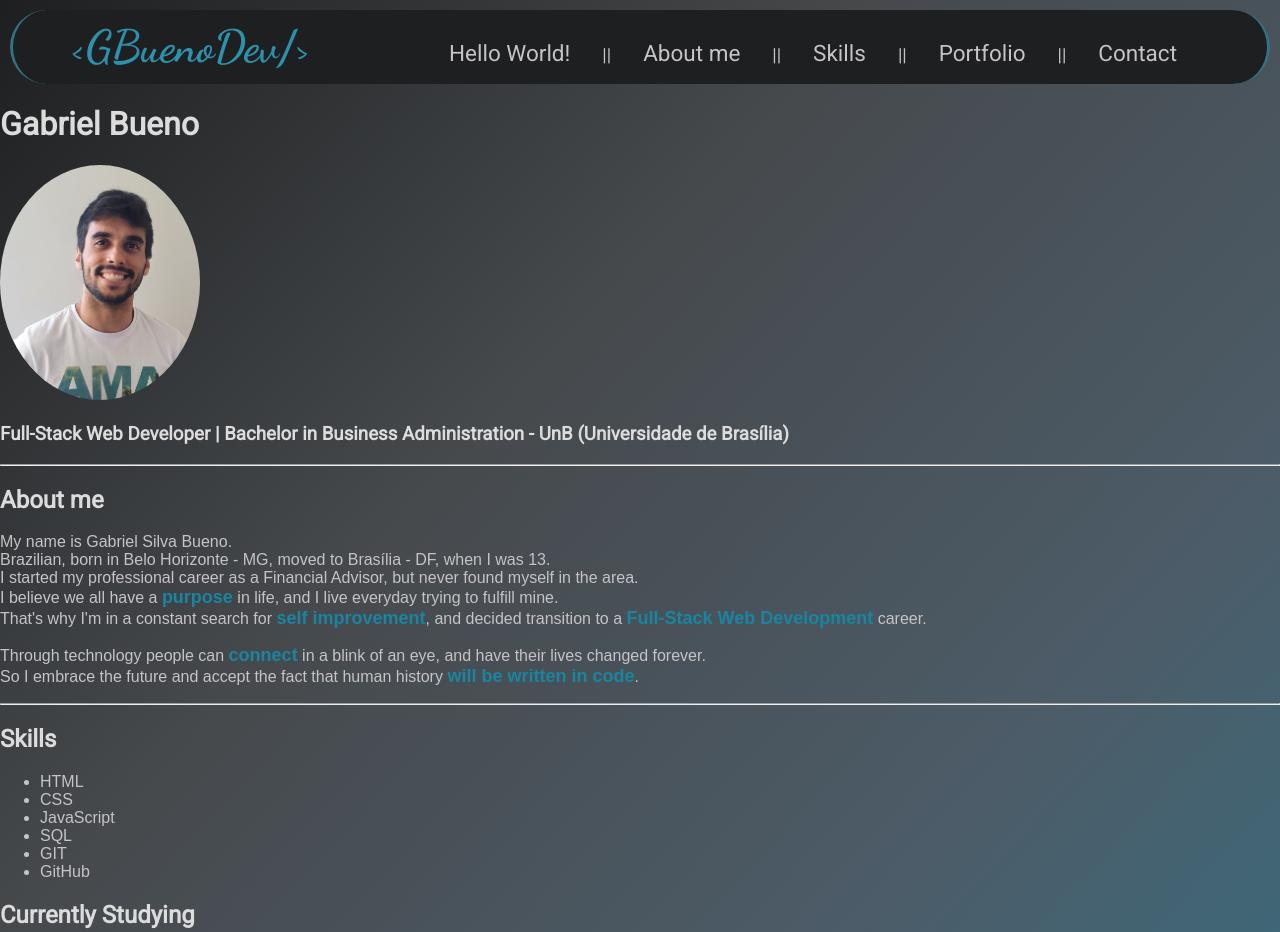
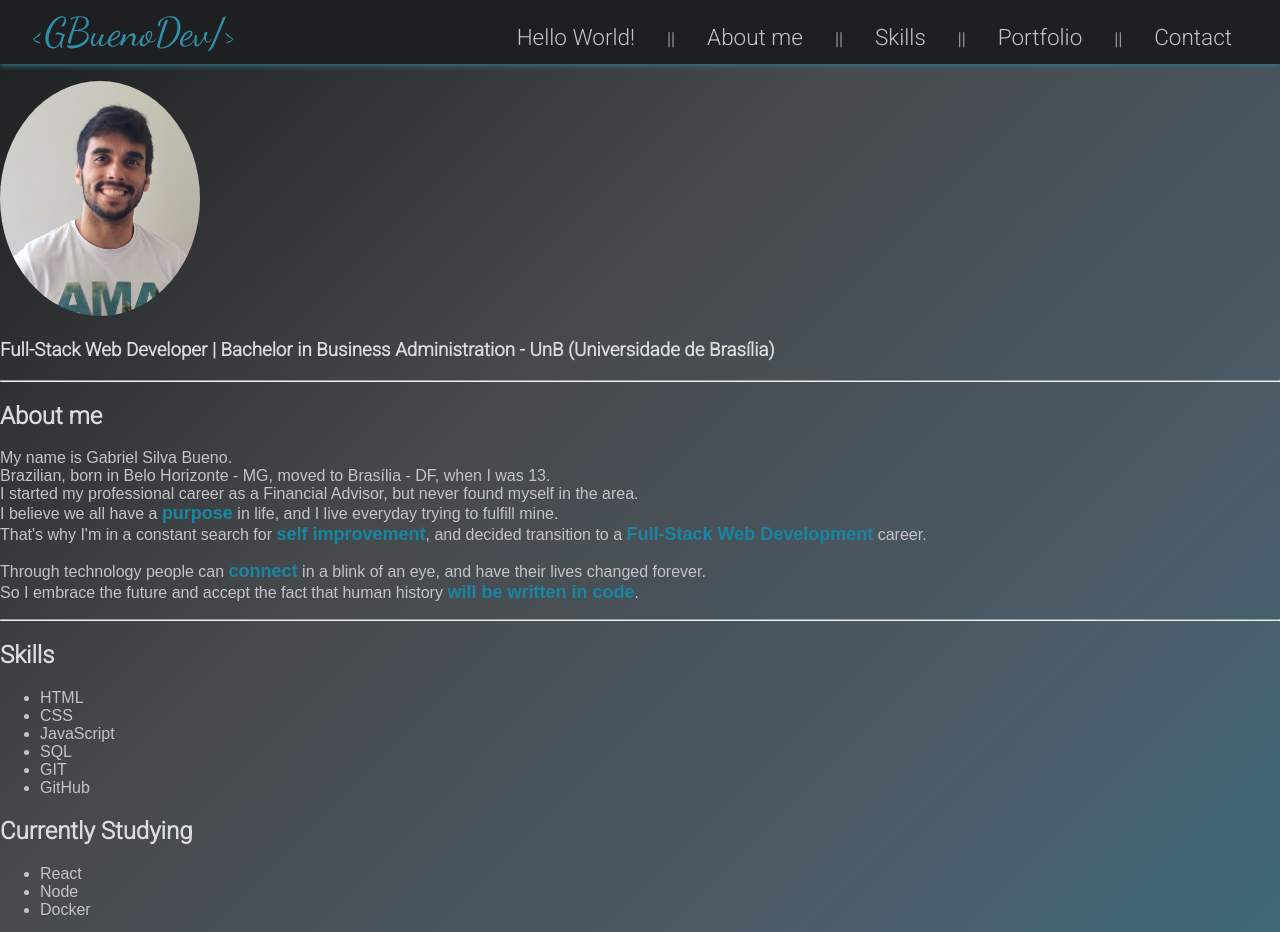
Before and after one commit to gbuenodev/gbuenodev.github.io, a plain HTML site: page index.html in a window 1280 px wide. Shown: the top 932 px of the page. Drawn offline with Linux system fonts and the light colour scheme; a web font is replaced by a local one.

Commit message:
Alterando navigation bar

```diff
--- a/index.html
+++ b/index.html
@@ -5,19 +5,17 @@
     <meta charset="UTF-8">
     <meta http-equiv="X-UA-Compatible" content="IE=edge">
     <meta name="viewport" content="width=device-width, initial-scale=1.0">
-    <title>G.Bueno | Personal Portfolio</title>
+    <title>G.Bueno | Website</title>
     <link rel="stylesheet" href="./styles/main.css">
     <link rel="preconnect" href="https://fonts.gstatic.com">
-    <link rel="stylesheet" href="https://fonts.googleapis.com/css2?family=Port+Lligat+Slab&family=Roboto&family=Dancing+Script:wght@400;500;600;700&display=swap">
+    <link rel="stylesheet" href="https://fonts.googleapis.com/css2?family=Port+Lligat+Slab&family=Roboto:ital,wght@0,100;0,300;1,100;1,300&family=Dancing+Script:wght@400;500;600;700&display=swap">
 
 </head>
 
 <body>
-    <header>
     <div class="nav-container">
         <div class="nav-signature-container">
-                                      <!--<GBuenoDev/>-->
-                <p id="nav-signature"> &lt;GBuenoDev&sol;&gt; </p>
+            <p id="nav-signature"> &lt;GBuenoDev&sol;&gt; </p> <!--<GBuenoDev/>-->
         </div>
         <div class="nav-items-container">
             <a class="nav-items" href="#hello">Hello World! </a> ||
@@ -27,7 +25,7 @@
             <a class="nav-items" href="#contact">Contact </a>
         </div>
     </div>
-    </header>
+
 
         <h1 id="hello" class="main-title">Gabriel Bueno</h1>
         <img id="my-picture" src="./images/me.jpg" alt="A picture of me.">
--- a/styles/main.css
+++ b/styles/main.css
@@ -24,21 +24,25 @@ a {
 
 .nav-container {
     display: flex;
+    position: fixed;
+    top: 0;
+    left: 0;
+    right: 0;
     justify-content: space-between;
     align-items: baseline;
-    margin: 10px;
+    margin: 0;
     padding: 0;
-    border-radius: 50px;
-    border-left: solid #337185;
-    border-right: solid #337185;
+    box-shadow: 0px 2px 5px 0px #337185;
+    -webkit-box-shadow: 0px 2px 5px 0px #337185;
+    -moz-box-shadow: 0px 2px 5px 0px #337185;
     background-color: #1D1F20;
     color: #C5C3C6;
     font-size: 18px;
 }
 
 .nav-signature-container{
-    padding-left: 3rem;
-    margin: 10px;
+    margin: 0.5rem;
+    margin-left: 2rem;
 }
 
 #nav-signature {
@@ -47,21 +51,27 @@ a {
     padding: 0;
     font-family: 'Dancing Script';
     color: #2E90AA;
-    font-size: 45px;
-    font-weight:bolder;
+    font-size: 40px;
+    font-weight: medium;
 }
 
 .nav-items-container {
     display: flex;
     align-items: baseline;
-    margin: 10px;
-    padding-right: 3rem;
+    margin: 0px;
+    padding-right: 1rem;
     font-family: 'Roboto', sans-serif;
+    font-weight: normal;
 }
 
 .nav-items {
     padding-inline: 2rem;
     font-size: 22.5px;
+    line-height: 45px;
+}
+
+.nav-items:hover {
+    font-weight: bold;
 }
 
 #my-picture {
```
Lines whose indentation alone changed are shown as unchanged.
